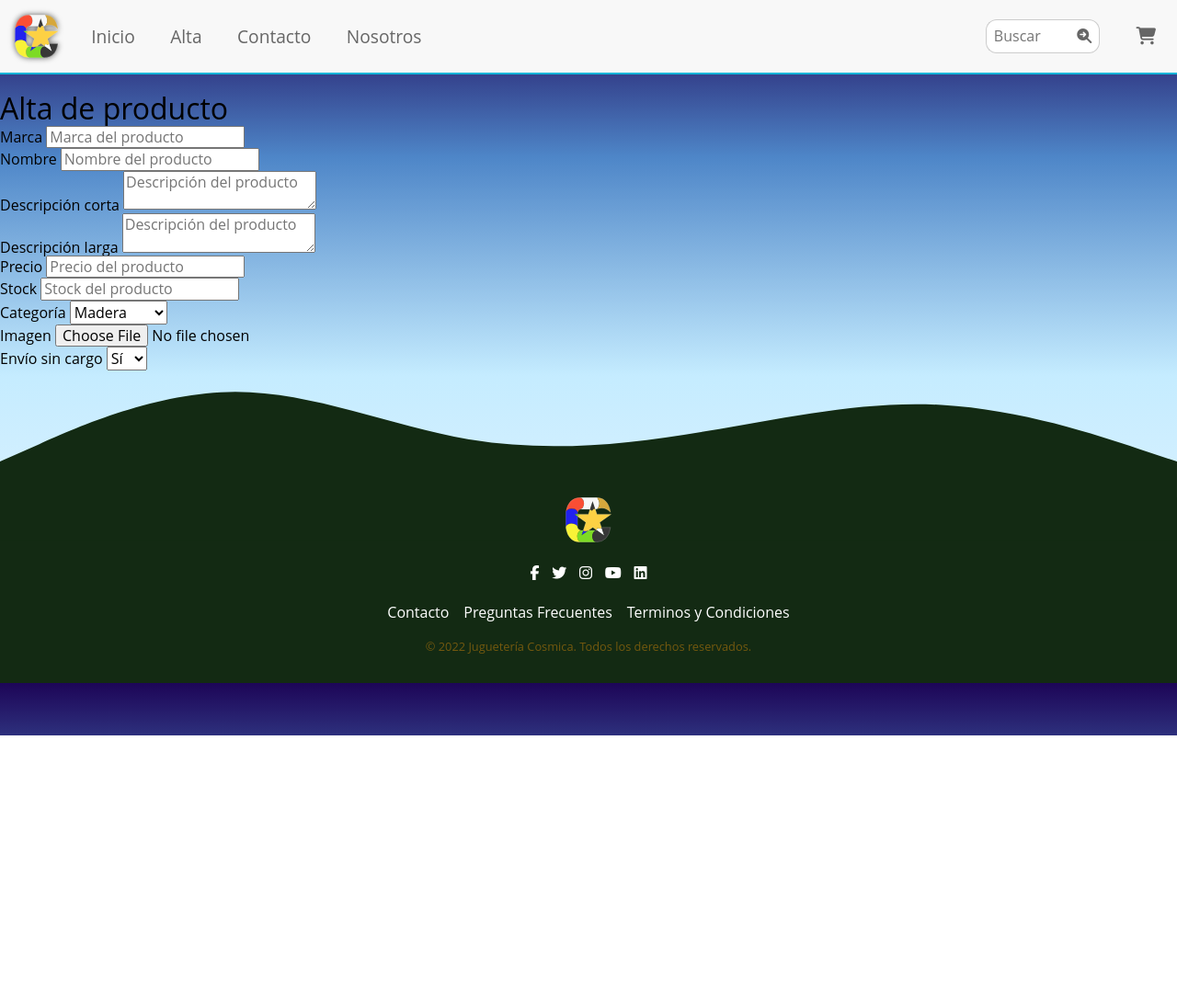
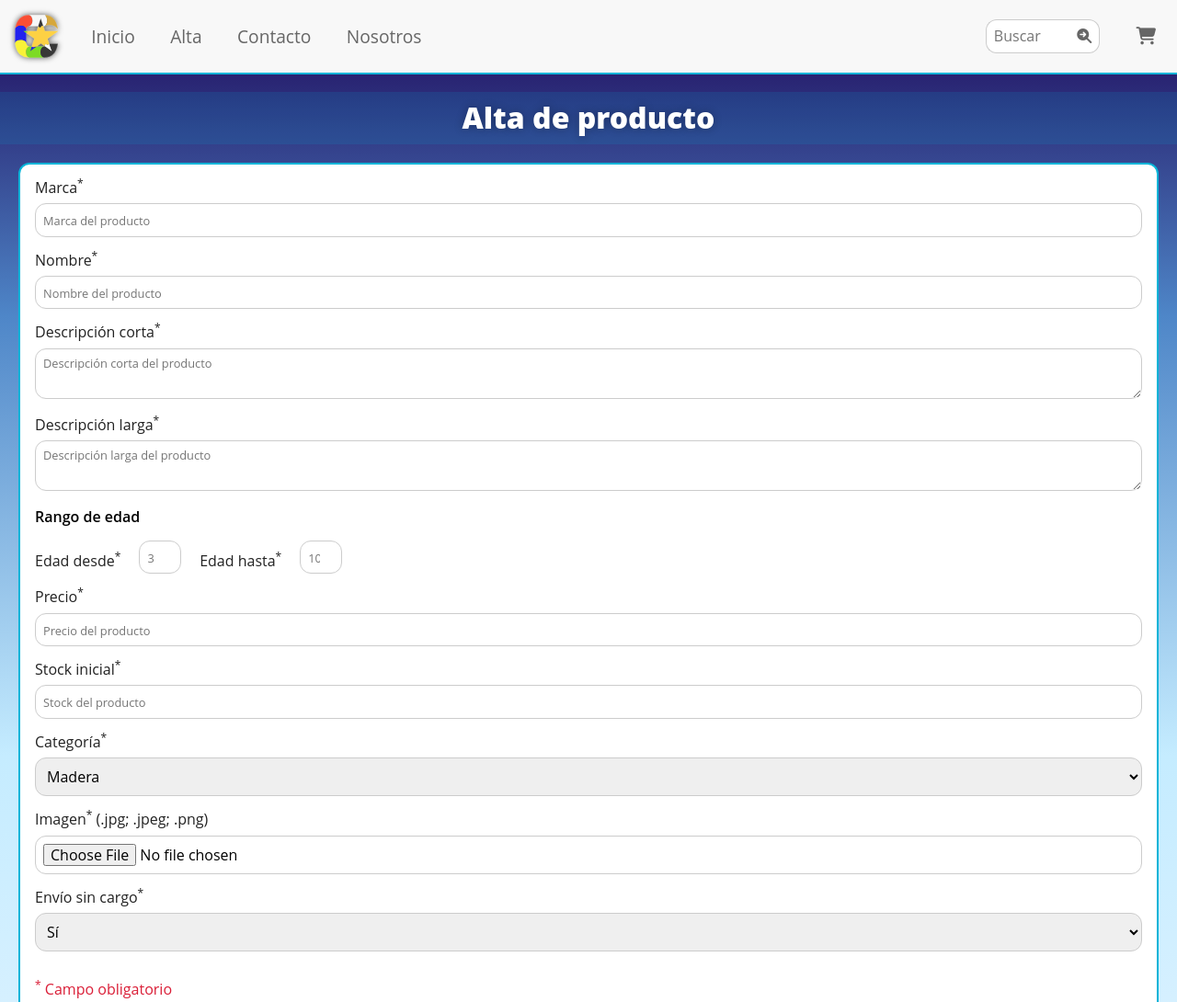
Before and after one commit to PolNun/proyecto-integrador, a plain HTML site: page alta.html in a window 1280 px wide. Shown: the top 1090 px of the page at 92% size. Before the commit the page ends 800 px from the top, so only its background shows below. Drawn offline with nearby package versions, Linux system fonts and the light colour scheme; files that its build step writes are made by us from their sources.

Commit message:
estilos en alta.html

```diff
--- a/alta.html
+++ b/alta.html
@@ -56,48 +56,60 @@
     <!-- main -->
     <main>
         <section class="register-section">
+            <h2 class="register-section__title">Alta de producto</h2>
             <div class="register-section__container">
-                <h2 class="register-section__title">Alta de producto</h2>
                 <form class="form-group">
 
                     <div class="form-group__product-brand">
-                        <label for="input-product-brand">Marca</label>
+                        <label for="input-product-brand">Marca<sup>*</sup></label>
                         <input type="text" name="input-product-brand" id="input-product-brand"
                             placeholder="Marca del producto">
                     </div>
 
                     <div class="form-group__product-name">
-                        <label for="input-product-name">Nombre</label>
+                        <label for="input-product-name">Nombre<sup>*</sup></label>
                         <input type="text" name="input-product-name" id="input-product-name"
                             placeholder="Nombre del producto">
                     </div>
 
                     <div class="form-group-short-description">
-                        <label for="input-product-short-desc">Descripción corta</label>
+                        <label for="input-product-short-desc">Descripción corta<sup>*</sup></label>
                         <textarea name="input-product-short-desc" id="input-product-short-desc"
-                            placeholder="Descripción del producto"></textarea>
+                            placeholder="Descripción corta del producto"></textarea>
                     </div>
 
                     <div class="form-group__long-description">
-                        <label for="input-product-long-desc">Descripción larga</label>
+                        <label for="input-product-long-desc">Descripción larga<sup>*</sup></label>
                         <textarea name="input-product-long-desc" id="input-product-long-desc"
-                            placeholder="Descripción del producto"></textarea>
+                            placeholder="Descripción larga del producto"></textarea>
+                    </div>
+
+                    <div class="form-group__age-range-container">
+                        <p>Rango de edad</p>
+                        <div class="age-range">
+                            <label class="age-range__label" for="input-product-age-from">Edad desde<sup>*</sup></label>
+                            <input class="age-range__input" type="number" name="input-product-age-from"
+                                id="input-product-age-from" placeholder="3">
+                            <label class="age-range__label" for="input-product-age-to">Edad hasta<sup>*</sup></label>
+                            <input class="age-range__input" type="number" name="input-product-age-to"
+                                id="input-product-age-to" placeholder="100">
+                        </div>
                     </div>
 
                     <div class="form-group__product-price">
-                        <label for="input-product-price">Precio</label>
+                        <label for="input-product-price">Precio<sup>*</sup></label>
                         <input type="number" name="input-product-price" id="input-product-price"
                             placeholder="Precio del producto">
                     </div>
 
                     <div class="form-group__product-stock">
-                        <label for="input-product-stock">Stock</label>
+                        <label for="input-product-stock">Stock inicial<sup>*</sup></label>
                         <input type="number" name="input-product-stock" id="input-product-stock"
                             placeholder="Stock del producto">
                     </div>
 
                     <div class="form-group__product-category">
-                        <label for="input-product-category">Categoría</label>
+                        <label for="input-product-category">Categoría<sup>*</sup></label>
                         <select name="input-product-category" id="input-product-category">
                             <option value="1">Madera</option>
                             <option value="2">De mesa</option>
@@ -108,18 +120,19 @@
                     </div>
 
                     <div class="form-group__product-image">
-                        <label for="input-product-image">Imagen</label>
+                        <label for="input-product-image">Imagen<sup>*</sup> (.jpg; .jpeg; .png)</label>
                         <input type="file" name="input-product-image" id="input-product-image">
                     </div>
 
                     <div class="form-group__product-delivery">
-                        <label for="input-product-delivery">Envío sin cargo</label>
+                        <label for="input-product-delivery">Envío sin cargo<sup>*</sup></label>
                         <select name="input-product-delivery" id="input-product-delivery">
                             <option value="1">Sí</option>
                             <option value="2">No</option>
                         </select>
                     </div>
                 </form>
+                <span><sup>*</sup> Campo obligatorio</span>
             </div>
         </section>
 
--- a/sass/layout/_form.scss
+++ b/sass/layout/_form.scss
@@ -0,0 +1,105 @@
+.register-section__container {
+    grid-gap: 1em;
+    padding: 1em;
+    margin: 20px;
+    background-color: #FFF;
+    border-radius: 12px;
+    border: 2px solid #00B4D8;
+    transition: 0.2s ease;
+
+    span {
+        color: #DA1E37;
+    }
+
+    .form-group {
+        display: flex;
+        flex-direction: column;
+        margin-bottom: 1em;
+
+        &:focus {
+            background-color: red;
+            box-shadow: 0 0 10px rgba(0, 0, 0, 0.1);
+        }
+
+        label {
+            color: #222;
+        }
+
+        input {
+            margin: 0.5em 0 1em 0;
+            padding: 0.5em;
+            border: 1px solid #ccc;
+            border-radius: 12px;
+            outline: none;
+            color: inherit;
+            transition: 0.2s ease;
+            width: 100%;
+
+            &:focus {
+                border-color: #00B4D8;
+            }
+
+            &::placeholder {
+                font-size: 0.8em;
+            }
+        }
+
+        textarea {
+            margin: 0.5em 0 1em 0;
+            padding: 0.5em;
+            border: 1px solid #ccc;
+            border-radius: 12px;
+            outline: none;
+            color: inherit;
+            transition: 0.2s ease;
+            width: 100%;
+            resize: vertical;
+
+            &:focus {
+                border-color: #00B4D8;
+            }
+
+            &::placeholder {
+                font-size: 0.8em;
+            }
+        }
+
+        select {
+            margin: 0.5em 0 1em 0;
+            padding: 0.5em;
+            border: 1px solid #ccc;
+            border-radius: 12px;
+            outline: none;
+            color: inherit;
+            transition: 0.2s ease;
+            width: 100%;
+
+            &:focus {
+                border-color: #00B4D8;
+            }
+        }
+
+        &__age-range-container {
+            display: flex;
+            flex-direction: column;
+            width: 100%;
+
+            p {
+                width: 100%;
+                margin-bottom: 0.5em;
+                font-weight: 600;
+            }
+
+            .age-range {
+                display: flex;
+                align-items: center;
+                gap: 20px;
+                overflow-x: scroll;
+
+                .age-range__input {
+                    width: 5ch;
+                }
+            }
+        }
+    }
+}
--- a/sass/layout/_main-header.scss
+++ b/sass/layout/_main-header.scss
@@ -10,7 +10,6 @@
     // (en el z-index 1 está el .card::before)
     z-index: 2;
     background-color: rgba(248, 248, 248);
-
 
     &__logo-container {
         display: none;
@@ -45,6 +44,10 @@
             flex-shrink: 1;
             display: flex;
             align-items: center;
+        }
+
+        .search-form__label {
+            margin-right: 1em;
         }
 
         .search-form__input {
--- a/sass/main.scss
+++ b/sass/main.scss
@@ -17,6 +17,7 @@
 @use 'layout/main-nav-toggle';
 @use 'layout/wavy-svg';
 @use 'layout/footer';
+@use 'layout/form';
 
 // components
 @use 'components/cards';
--- a/sass/pages/_alta.scss
+++ b/sass/pages/_alta.scss
@@ -1,3 +1,18 @@
+.register-section__title {
+    text-align: center;
+    font-weight: 800;
+    color: #FFF;
+    text-shadow: 0 0 10px rgba(0, 0, 0, 0.3);
+    width: 100%;
+    background-color: #00B4D821;
+    padding: 10px 0;
+}
+
 .register-section {
     transform: translateY(100px);
+    margin-bottom: 100px;
+
+    @media (min-width: 768px) {
+        margin-bottom: 50px;
+    }
 }
```
Also changed, not shown: index.html (+1 -1 lines).
